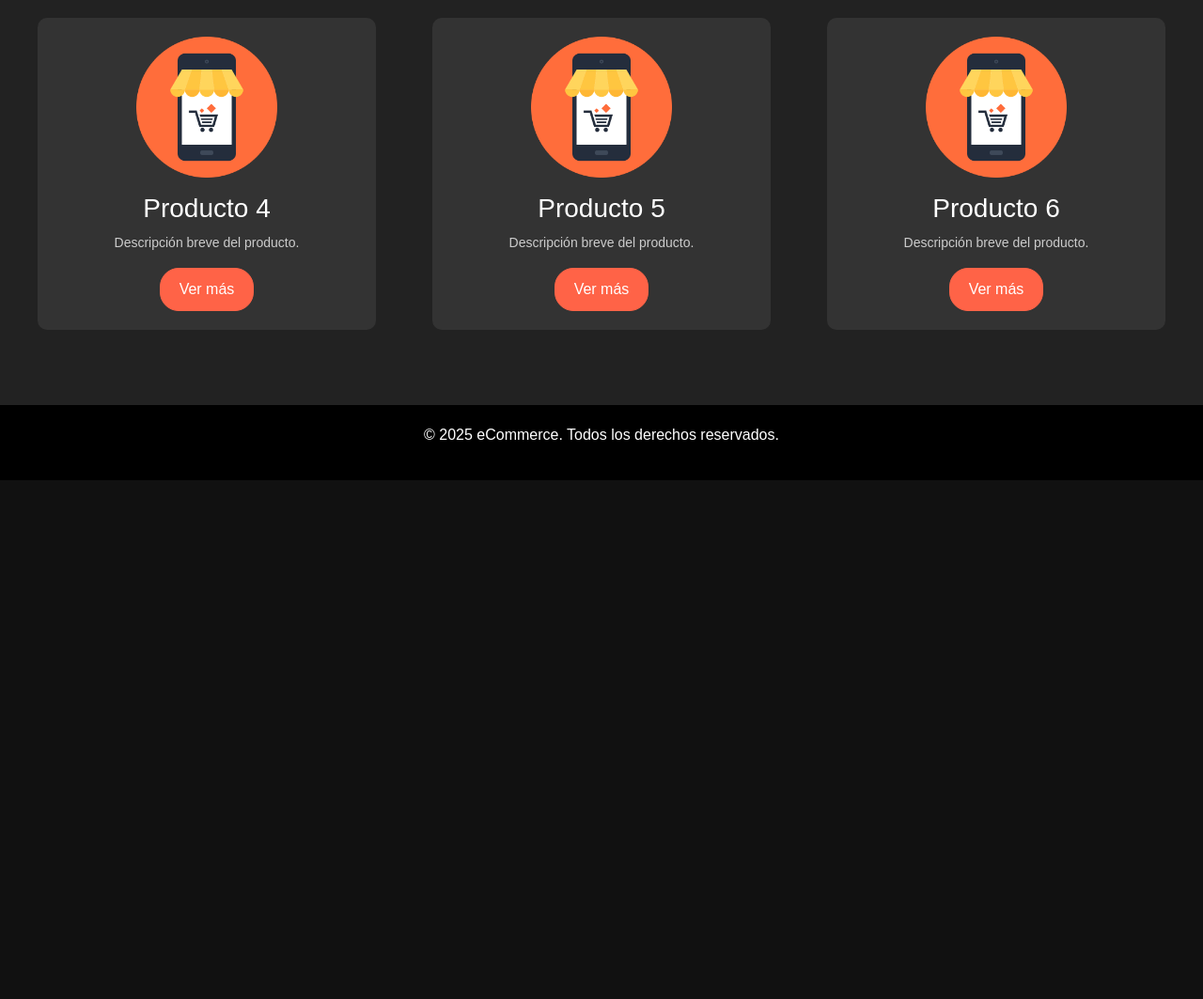
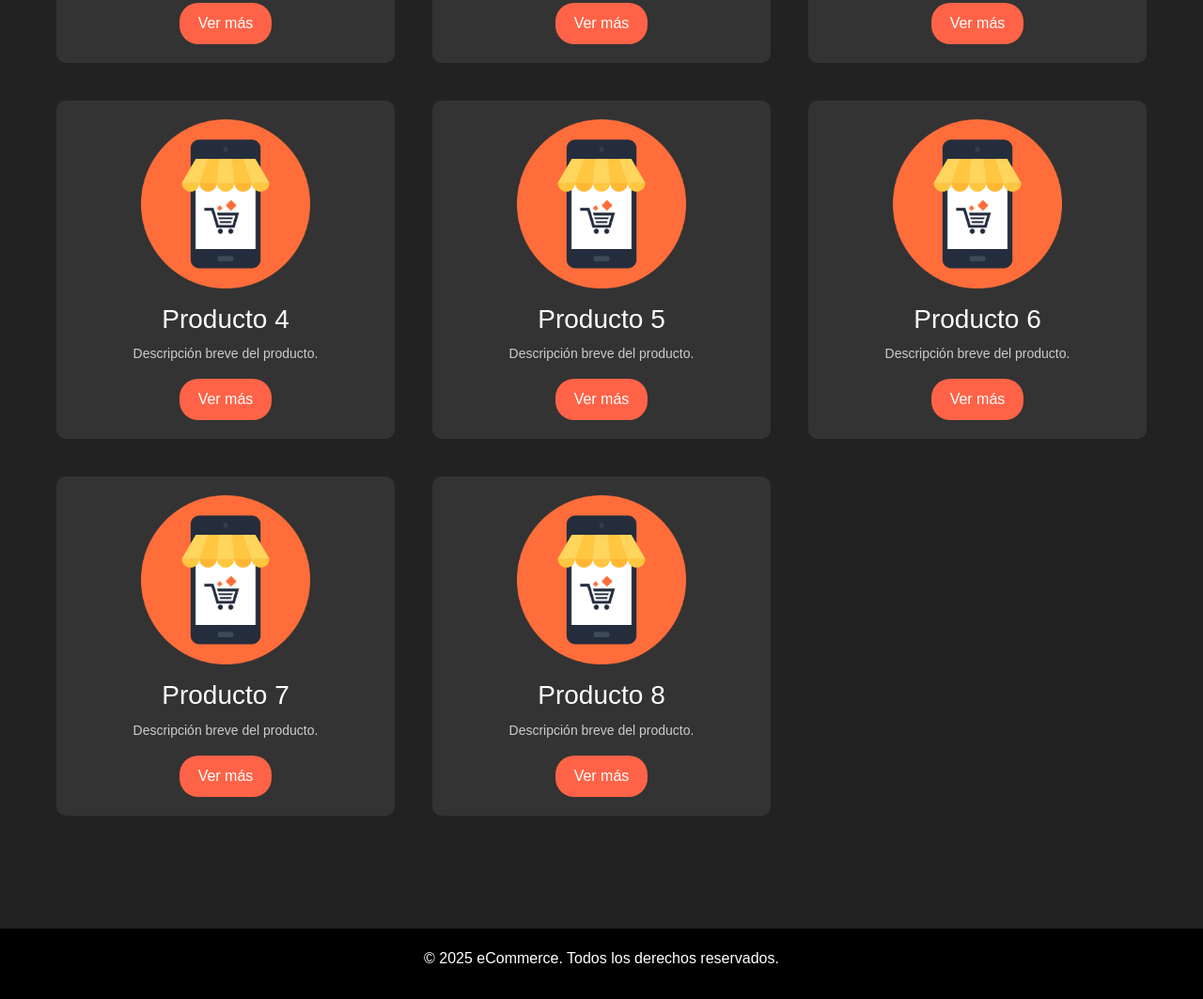
Before and after one commit to siriusharpei/coderhouse_comision96500, a plain HTML site: page pages/products.html in a window 1280 px wide. Shown: the part 527-1590 px from the top of the page at 94% size. Before the commit the page ends 1038 px from the top, so only its background shows below. Drawn offline with nearby package versions, Linux system fonts and the light colour scheme.

Commit message:
Ajuste de grid en productos y sume animaciones en las cards

```diff
--- a/css/styles.css
+++ b/css/styles.css
@@ -126,7 +126,7 @@ body {
   background-color: #333;
 }
 
-/* --- PRODUCTS --- */
+/* --- GRID DE PRODUCTOS --- */
 
 .products {
   background-color: #222;
@@ -141,23 +141,31 @@ body {
 }
 
 .product-grid {
-  display: flex;
-  flex-wrap: wrap;
-  justify-content: space-between;
-  gap: 20px;
+  display: grid;
+  grid-template-columns: repeat(auto-fit, minmax(280px, 1fr));
+  padding: 40px 20px;
+  justify-items: center;
+  gap: 40px;
 }
 
 .product-card {
   background-color: #333;
-  width: 30%;
+  border-radius: 10px;
   padding: 20px;
-  border-radius: 10px;
   text-align: center;
+  transition: transform 0.3s ease, box-shadow 0.3s ease;
+  width: 100%;
+  max-width: 380px;
+}
+
+.product-card:hover {
+  transform: translateY(-5px);
+  box-shadow: 0 6px 15px rgba(0, 0, 0, 0.3);
 }
 
 .product-card img {
   width: 100%;
-  height: 150px;
+  height: 180px;
   object-fit: contain;
   border-radius: 8px;
   margin-bottom: 16px;
@@ -165,6 +173,7 @@ body {
 
 .product-card h3 {
   margin-bottom: 10px;
+  color: #fff;
 }
 
 .product-card p {
@@ -179,13 +188,13 @@ body {
   color: white;
   padding: 10px 20px;
   border-radius: 20px;
-  border: tomato solid 1px;
+  border: none;
   text-decoration: none;
+  transition: background-color 0.3s;
 }
 
 .product-card .btn:hover {
-  background-color: #555;
-  border: #fff solid 1px;
+  background-color: #d67b2a;
 }
 
 /* --- CONTACT --- */
--- a/pages/products.html
+++ b/pages/products.html
@@ -101,6 +101,20 @@
                     <p>Descripción breve del producto.</p>
                     <a href="#" class="btn">Ver más</a>
                 </article>
+
+                                <article class="product-card">
+                    <img src="../img/product.png" alt="Producto 7">
+                    <h3>Producto 7</h3>
+                    <p>Descripción breve del producto.</p>
+                    <a href="#" class="btn">Ver más</a>
+                </article>
+
+                                <article class="product-card">
+                    <img src="../img/product.png" alt="Producto 8">
+                    <h3>Producto 8</h3>
+                    <p>Descripción breve del producto.</p>
+                    <a href="#" class="btn">Ver más</a>
+                </article>
             </div>
         </div>
     </section>
```
Also changed, not shown: 1 other file.
